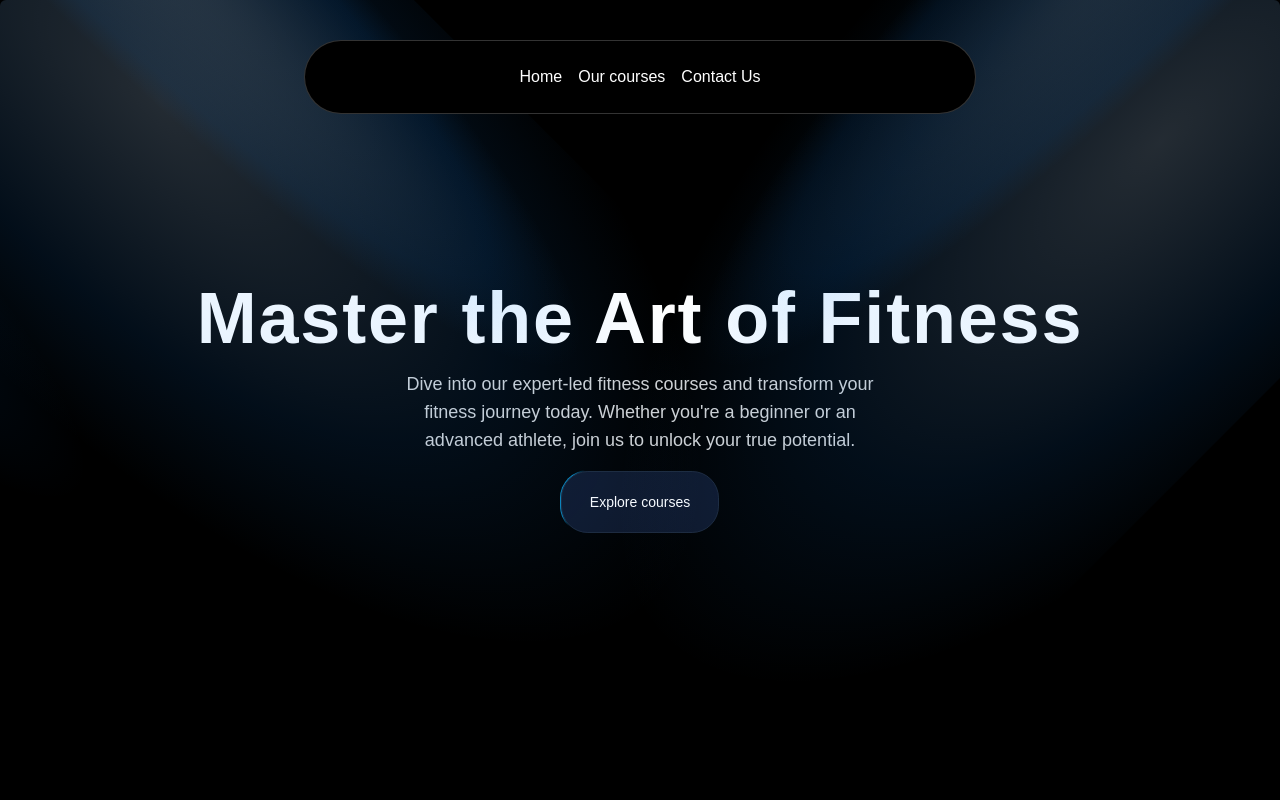
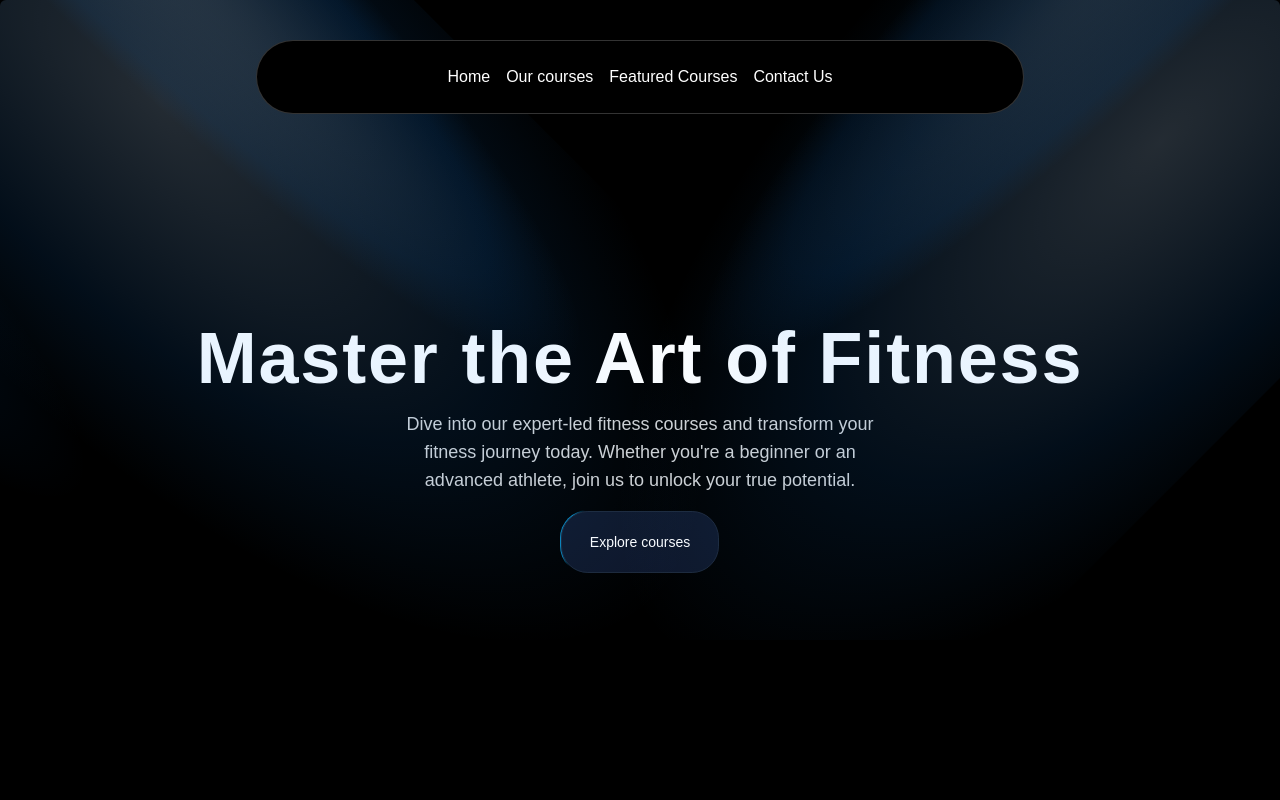
Before and after one commit to zohaibshah7/next-js-project, a Next.js app: page / in a window 1280 px wide. Shown: the top 800 px of the page. Built offline with nearby package versions, Linux system fonts and the light colour scheme.

Commit message:
classes update

```diff
--- a/package.json
+++ b/package.json
@@ -13,6 +13,7 @@
     "motion": "^12.0.6",
     "next": "15.1.6",
     "react": "^19.0.0",
+    "react-anchor-link-smooth-scroll": "^1.0.12",
     "react-dom": "^19.0.0",
     "tailwind-merge": "^2.6.0"
   },
@@ -20,6 +21,7 @@
     "@eslint/eslintrc": "^3",
     "@types/node": "^20",
     "@types/react": "^19",
+    "@types/react-anchor-link-smooth-scroll": "^1.0.5",
     "@types/react-dom": "^19",
     "eslint": "^9",
     "eslint-config-next": "15.1.6",
--- a/src/app/layout.tsx
+++ b/src/app/layout.tsx
@@ -28,7 +28,7 @@ export default function RootLayout({
       <body
         className={`${geistSans.variable} ${geistMono.variable} antialiased`}
       >
-        <div className="relative w-full flex items-center justify-center ">
+        <div className="relative w-full flex items-center justify-center" id="home">
           <Navbar />
         </div>
         {children}
--- a/src/components/FeaturedCourses.tsx
+++ b/src/components/FeaturedCourses.tsx
@@ -19,7 +19,7 @@ function FeaturedCourses() {
   );
 
   return (
-    <div className="py-12 bg-black">
+    <div className="pt-60 h-screen bg-black" id="featured_courses">
       <div>
         <div className="text-center">
           <h2 className="text-base text-teal-600 font-semibold tracking-wide uppercase">
--- a/src/components/HeroSection.tsx
+++ b/src/components/HeroSection.tsx
@@ -9,7 +9,7 @@ const words = "Master the Art of Fitness"
 
 function HeroSection() {
   return (
-    <div className="h-auto md:h-[50rem] w-full rounded-md flex flex-col items-center justify-center relative overflow-hidden mx-auto py-10 md:py-0">
+    <div className="h-auto md:h-[40rem] w-full rounded-md flex flex-col items-center justify-center relative overflow-hidden mx-auto pt-60">
       <Spotlight/>
       <div className="p-4 relative z-10 w-full text-center">
       <TextGenerateEffect words={words} />
--- a/src/components/Navbar.tsx
+++ b/src/components/Navbar.tsx
@@ -2,22 +2,22 @@
 import React, { useState } from "react";
 import { HoveredLink, Menu, MenuItem } from "./ui/navbar-menu";
 import { cn } from "@/utils/cn";
-import Link from "next/link";
+import AnchorLink from "react-anchor-link-smooth-scroll";
 
 function Navbar({ className }: { className?: string }) {
   const [active, setActive] = useState<string | null>(null);
   return (
     <div
-      className={cn("fixed top-10 inset-x-0 max-w-2xl mx-auto z-50", className)}
+      className={cn("fixed top-10 inset-x-0 max-w-3xl mx-auto z-50", className)}
     >
       <Menu setActive={setActive}>
-        <Link href={"/"}>
+        <AnchorLink href={"#home"}>
           <MenuItem
             setActive={setActive}
             active={active}
             item="Home"
           ></MenuItem>
-        </Link>
+        </AnchorLink>
         <MenuItem setActive={setActive} active={active} item="Our courses">
           <div className="flex flex-col space-y-4 text-sm">
             <HoveredLink href="/courses">Beginner's Weightlifting</HoveredLink>
@@ -34,13 +34,20 @@ function Navbar({ className }: { className?: string }) {
             <HoveredLink href="/courses">Powerlifting Techniques</HoveredLink>
           </div>
         </MenuItem>
-        <Link href={"/contact"}>
+        <AnchorLink href={"#featured_courses"}>
+          <MenuItem
+            setActive={setActive}
+            active={active}
+            item="Featured Courses"
+          ></MenuItem>
+        </AnchorLink>
+        <AnchorLink href={"/contact"}>
           <MenuItem
             setActive={setActive}
             active={active}
             item="Contact Us"
           ></MenuItem>
-        </Link>
+        </AnchorLink>
       </Menu>
     </div>
   );
--- a/src/data/gym-courses.json
+++ b/src/data/gym-courses.json
@@ -17,7 +17,7 @@
         "description": "Improve your flexibility and balance with this comprehensive yoga course.",
         "price": 89.99,
         "instructor": "Jane Doe",
-        "isFeatured": false,
+        "isFeatured": true,
         "image": "/courses/yoga.jpg"
       },
       {
```
Also changed, not shown: 1 other file (tests, documents, lock files or other folders).
